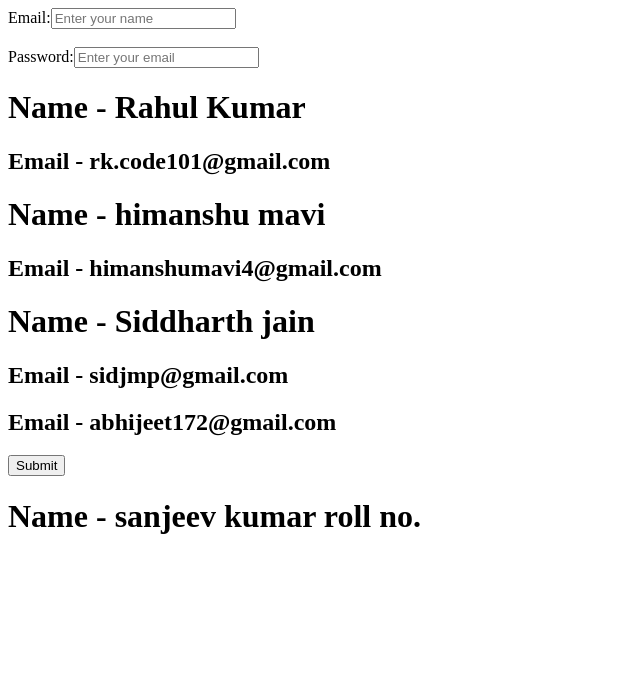
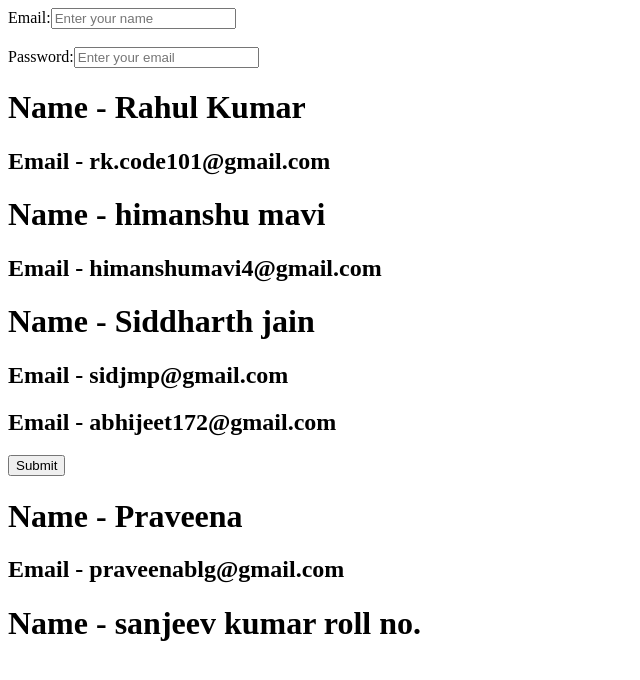
Before and after one commit to BPSah-50/richa-, a plain HTML site: page abhijeet.html in a window 1280 px wide. Shown: the whole page, without its empty margins (0-640 px from the left). Drawn offline with Linux system fonts and the light colour scheme.

Commit message:
name was added

```diff
--- a/abhijeet.html
+++ b/abhijeet.html
@@ -15,7 +15,8 @@ Password:<input type="password" placeholder="Enter your email">
 <h2>Email - sidjmp@gmail.com</h2>
 <h2>Email - abhijeet172@gmail.com</h2>
 <input type="button" value="Submit">
-
+<h1>Name - Praveena</h1>
+<h2>Email - praveenablg@gmail.com</h2>
 
 <h1>Name - sanjeev kumar roll no.</h1>
 </body>
```
